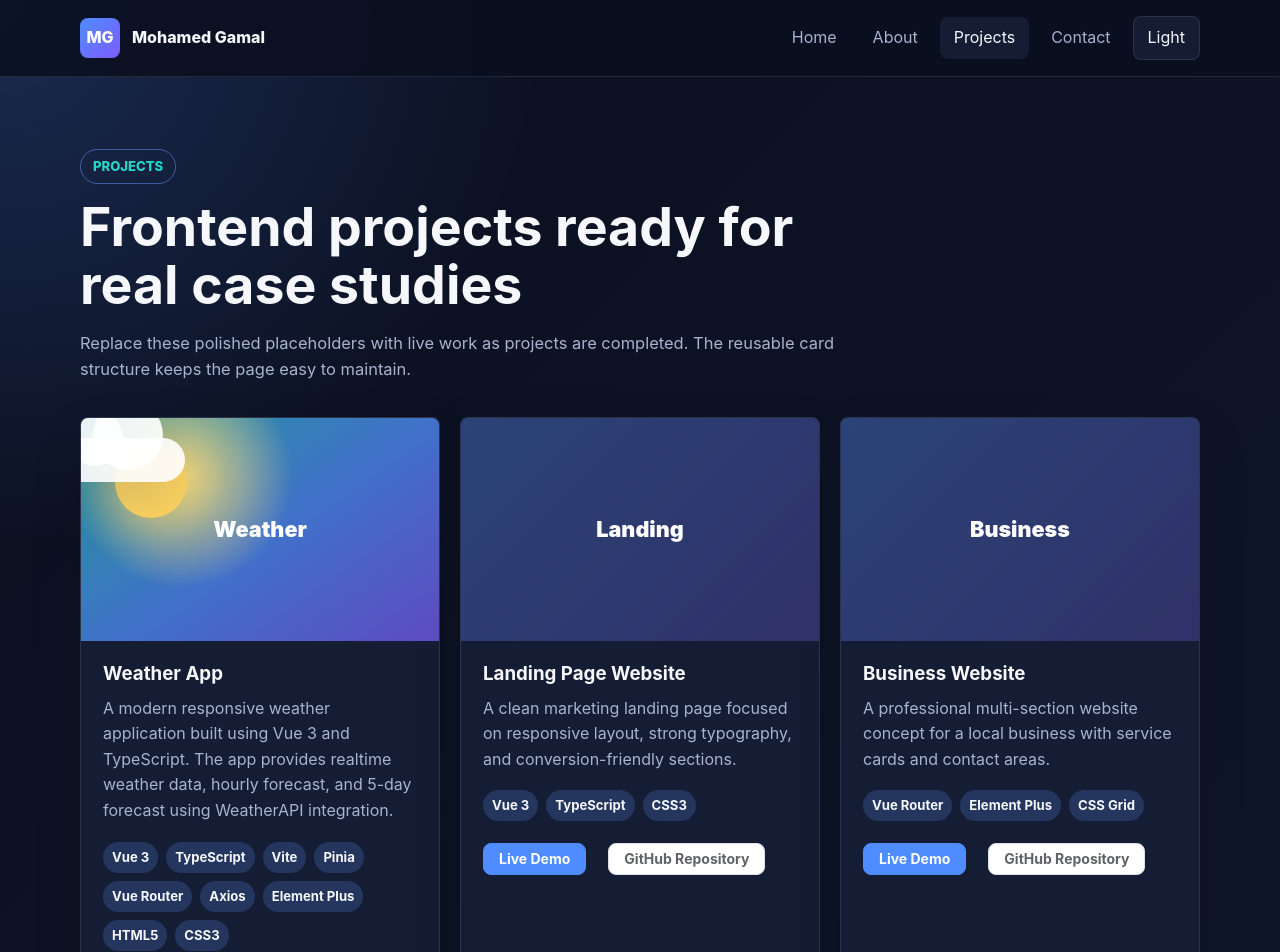
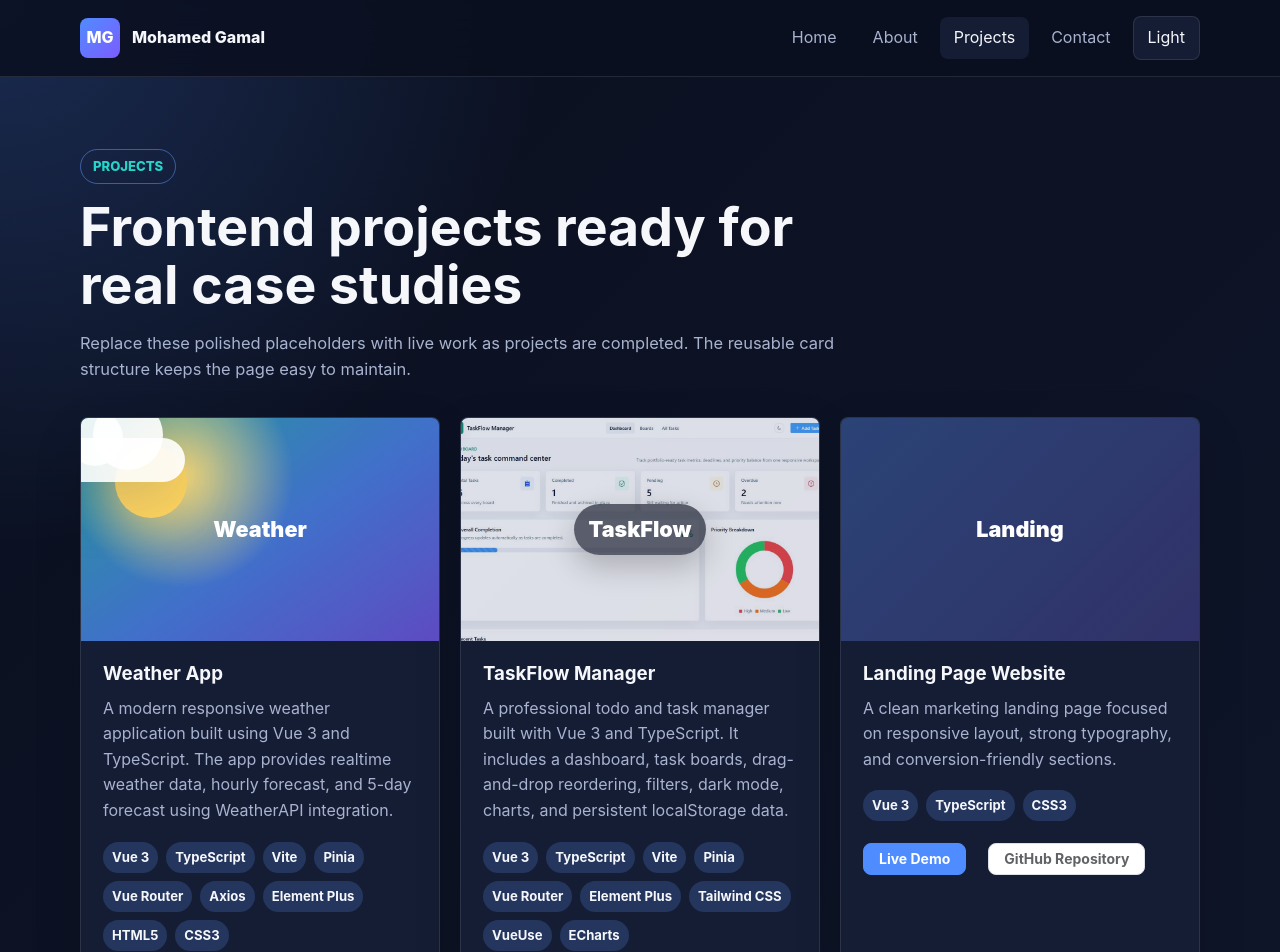
Before and after one commit to Shifu710/my-portfolio, a Vue app: page /projects in a window 1280 px wide. Shown: the top 952 px of the page. Built offline with nearby package versions, Linux system fonts and the light colour scheme.

Commit message:
Updated weather app live link

```diff
--- a/src/components/ProjectCard.vue
+++ b/src/components/ProjectCard.vue
@@ -9,6 +9,7 @@
         <span class="weather-cloud weather-cloud--one" />
         <span class="weather-cloud weather-cloud--two" />
       </div>
+      <img v-if="project.imageSrc" :src="project.imageSrc" :alt="`${project.title} preview`" />
       <span>{{ project.imageLabel }}</span>
     </div>
 
--- a/src/data/projects.ts
+++ b/src/data/projects.ts
@@ -1,4 +1,5 @@
 import type { Project } from '@/types/portfolio'
+import taskflowPreview from '@/assets/taskflow-dashboard.png'
 
 const demoUrl = 'https://example.com'
 
@@ -26,6 +27,27 @@ export const projects: Project[] = [
   },
   {
     id: 2,
+    title: 'TaskFlow Manager',
+    description:
+      'A professional todo and task manager built with Vue 3 and TypeScript. It includes a dashboard, task boards, drag-and-drop reordering, filters, dark mode, charts, and persistent localStorage data.',
+    imageLabel: 'TaskFlow',
+    imageSrc: taskflowPreview,
+    technologies: [
+      'Vue 3',
+      'TypeScript',
+      'Vite',
+      'Pinia',
+      'Vue Router',
+      'Element Plus',
+      'Tailwind CSS',
+      'VueUse',
+      'ECharts',
+    ],
+    liveUrl: 'PASTE_YOUR_TASKFLOW_LIVE_DEMO_LINK_HERE',
+    githubUrl: 'https://github.com/Shifu710/todo-task-manager',
+  },
+  {
+    id: 3,
     title: 'Landing Page Website',
     description:
       'A clean marketing landing page focused on responsive layout, strong typography, and conversion-friendly sections.',
@@ -35,7 +57,7 @@ export const projects: Project[] = [
     githubUrl: demoUrl,
   },
   {
-    id: 3,
+    id: 4,
     title: 'Business Website',
     description:
       'A professional multi-section website concept for a local business with service cards and contact areas.',
@@ -45,7 +67,7 @@ export const projects: Project[] = [
     githubUrl: demoUrl,
   },
   {
-    id: 4,
+    id: 5,
     title: 'Product Page',
     description:
       'A product detail interface with feature highlights, pricing information, and reusable UI sections.',
@@ -55,7 +77,7 @@ export const projects: Project[] = [
     githubUrl: demoUrl,
   },
   {
-    id: 5,
+    id: 6,
     title: 'Admin Dashboard',
     description:
       'A dashboard layout concept with cards, metrics, responsive grids, and a clean management UI style.',
@@ -65,7 +87,7 @@ export const projects: Project[] = [
     githubUrl: demoUrl,
   },
   {
-    id: 6,
+    id: 7,
     title: 'Login UI',
     description:
       'A polished authentication screen with form validation-ready structure and professional spacing.',
@@ -75,7 +97,7 @@ export const projects: Project[] = [
     githubUrl: demoUrl,
   },
   {
-    id: 7,
+    id: 8,
     title: 'Mobile Responsive Website',
     description:
       'A mobile-first website concept that adapts smoothly from small screens to full desktop layouts.',
--- a/src/styles/main.css
+++ b/src/styles/main.css
@@ -444,6 +444,30 @@ textarea {
   font-weight: 900;
 }
 
+.project-image img {
+  position: absolute;
+  inset: 0;
+  width: 100%;
+  height: 100%;
+  object-fit: cover;
+  opacity: 0.84;
+  transition:
+    opacity 0.25s ease,
+    transform 0.25s ease;
+}
+
+.project-card:hover .project-image img {
+  opacity: 0.96;
+  transform: scale(1.04);
+}
+
+.project-image img + span {
+  padding: 8px 14px;
+  border-radius: 999px;
+  background: rgba(11, 16, 32, 0.62);
+  box-shadow: 0 12px 30px rgba(0, 0, 0, 0.22);
+}
+
 .weather-preview {
   position: absolute;
   inset: 0;
--- a/src/types/portfolio.ts
+++ b/src/types/portfolio.ts
@@ -9,6 +9,7 @@ export interface Project {
   title: string
   description: string
   imageLabel: string
+  imageSrc?: string
   imageVariant?: 'weather'
   technologies: string[]
   liveUrl: string
```
Also changed, not shown: src/assets/taskflow-dashboard.png (added).
